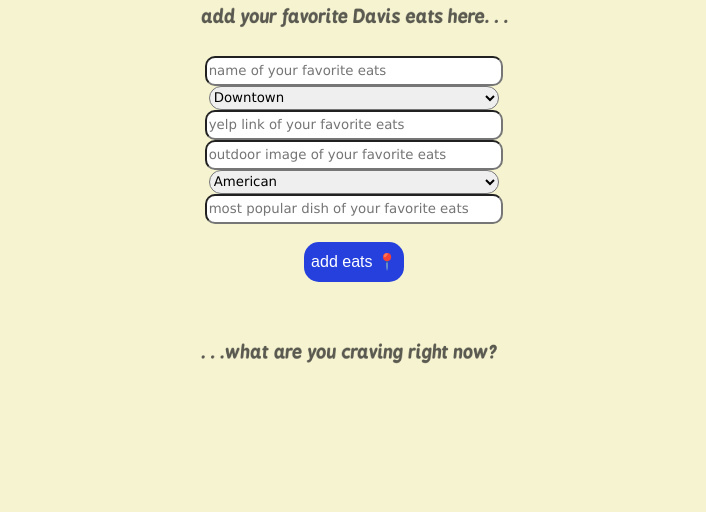
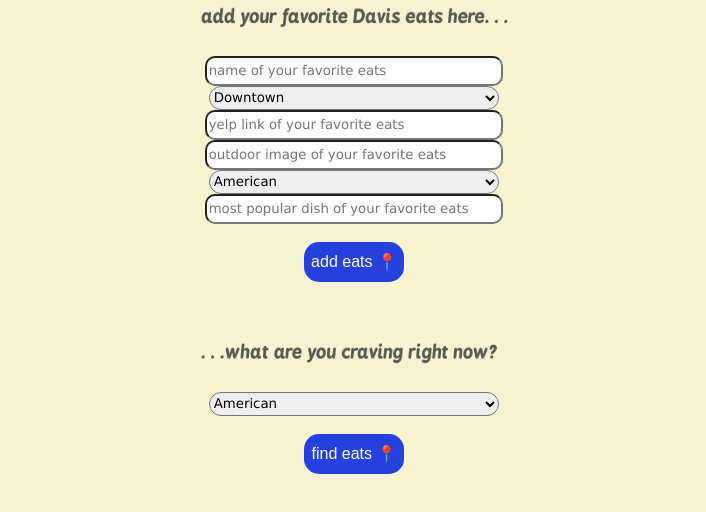
Before and after one commit to jumiyoon/phase-1-final-project, a plain HTML site: page index.html in a window 1280 px wide. Shown: the part 314-826 px from the top of the page, without its empty margins (286-992 px from the left). Before the commit the page ends 800 px from the top, so only its background shows below. Drawn offline with Linux system fonts and the light colour scheme; no server answers.

Commit message:
finalize find-eats form

```diff
--- a/index.html
+++ b/index.html
@@ -76,7 +76,30 @@
             <br>
             <form class="find-eats">
                 <img src="cravings.png">
+                <br>
+                <select class="input-dropdown">
+                    <option value="American">American</option>
+                    <option value="Chinese">Chinese</option>
+                    <option value="Hawaiian">Hawaiian</option>
+                    <option value="Italian">Italian</option>
+                    <option value="Japanese">Japanese</option>
+                    <option value="Mexican">Mexican</option>
+                    <option value="Thai">Thai</option>
+                    <option value="Other">Other</option>
+                </select>
+                <br>
+                <br>
+                <input
+                type="submit"
+                name="submit"
+                value="find eats 📍"
+                class="submit-button"
+            >
             </form>
+            <br>
+            <br>
+            <br>
+            <br>
         </div>
         <div id="eats-cards"></div>
         <script defer type="text/javascript" src="./src/index.js" ></script>
```
